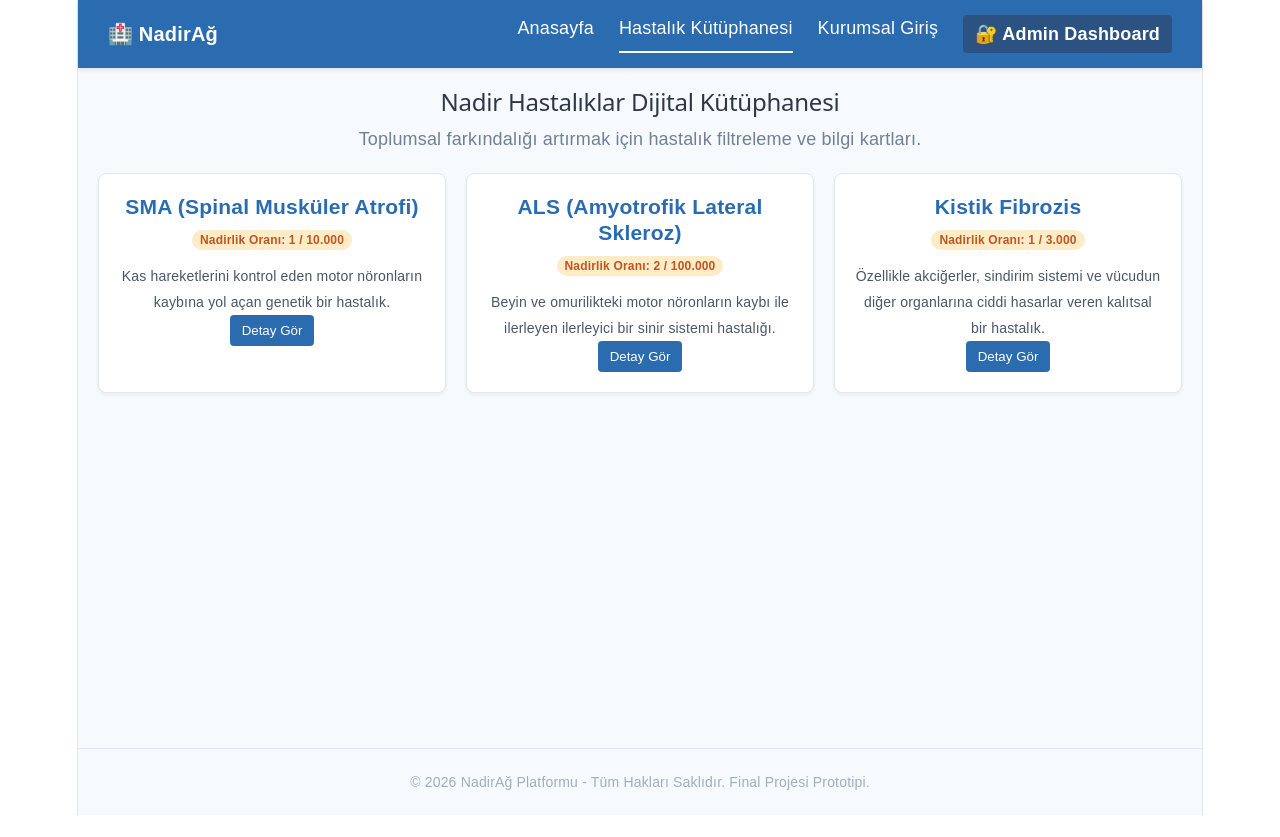
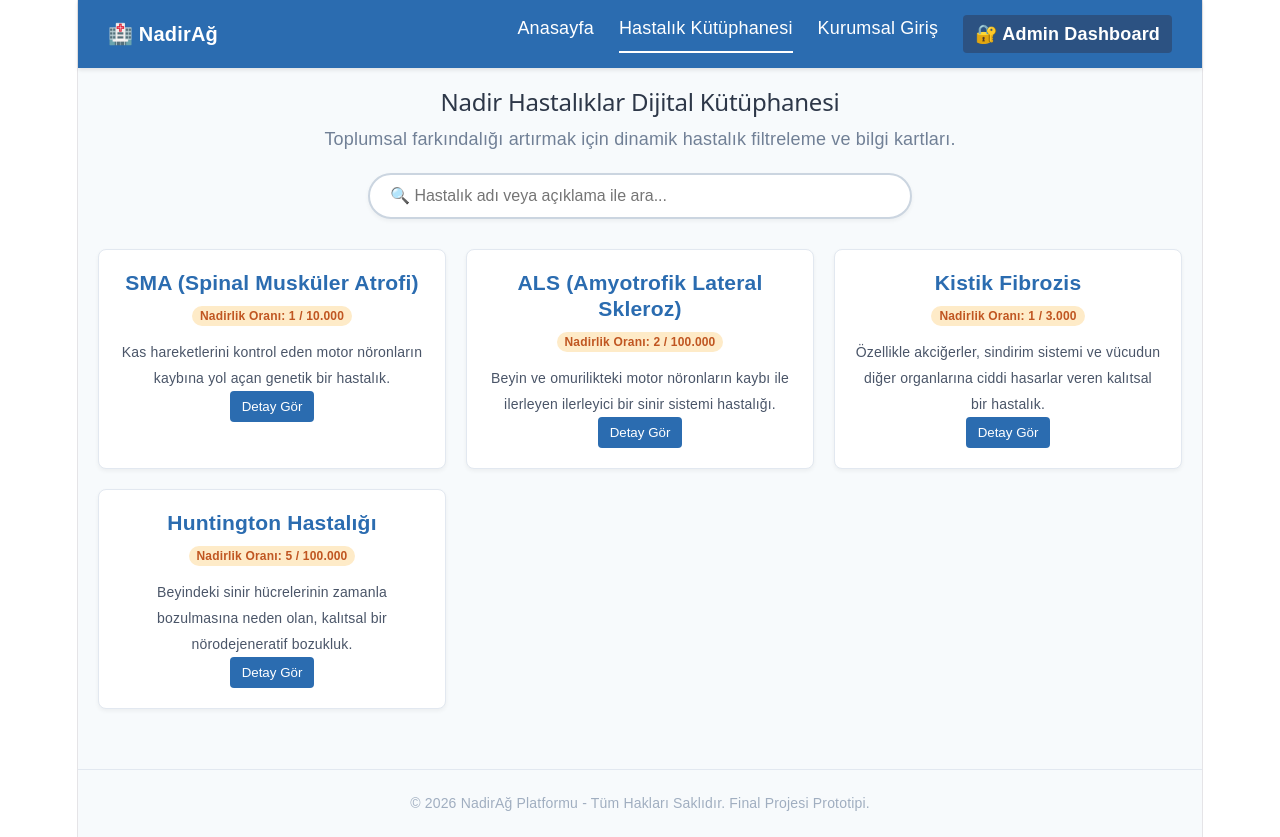
Before and after one commit to feyzaonder/nadir-ag-react, a React (Vite) app: page / in a window 1280 px wide. Both pictures are taken after a click on the item "Hastalık Kütüphanesi". Before the commit the page ends 815 px from the top, so only its background shows below. Built offline with nearby package versions, Linux system fonts and the light colour scheme.

Commit message:
Kütüphane sayfasına anlık çalışan arama motoru ve filtreleme özelliği eklendi

```diff
--- a/src/Kutuphane.jsx
+++ b/src/Kutuphane.jsx
@@ -1,31 +1,87 @@
-import React from 'react';
+import React, { useState } from 'react';
 import DiseaseCard from './components/DiseaseCard';
 
 const Kutuphane = () => {
+  // Kullanıcının arama çubuğuna yazdığı metni tutan state
+  const [searchTerm, setSearchTerm] = useState('');
+
+  // Sistemdeki mevcut hastalık verileri (Hoca görsün diye listeyi genişlettik)
+  const diseases = [
+    {
+      id: 1,
+      name: "SMA (Spinal Musküler Atrofi)",
+      rate: "1 / 10.000",
+      description: "Kas hareketlerini kontrol eden motor nöronların kaybına yol açan genetik bir hastalık."
+    },
+    {
+      id: 2,
+      name: "ALS (Amyotrofik Lateral Skleroz)",
+      rate: "2 / 100.000",
+      description: "Beyin ve omurilikteki motor nöronların kaybı ile ilerleyen ilerleyici bir sinir sistemi hastalığı."
+    },
+    {
+      id: 3,
+      name: "Kistik Fibrozis",
+      rate: "1 / 3.000",
+      description: "Özellikle akciğerler, sindirim sistemi ve vücudun diğer organlarına ciddi hasarlar veren kalıtsal bir hastalık."
+    },
+    {
+      id: 4,
+      name: "Huntington Hastalığı",
+      rate: "5 / 100.000",
+      description: "Beyindeki sinir hücrelerinin zamanla bozulmasına neden olan, kalıtsal bir nörodejeneratif bozukluk."
+    }
+  ];
+
+  // Kullanıcının yazdığı kelimeye göre listeyi anlık filtreleyen sihirli kısım:
+  const filteredDiseases = diseases.filter(disease =>
+    disease.name.toLowerCase().includes(searchTerm.toLowerCase()) ||
+    disease.description.toLowerCase().includes(searchTerm.toLowerCase())
+  );
+
   return (
     <div style={{ padding: '20px' }}>
       {/* Sayfa Başlığı */}
       <h2 style={{ color: '#2d3748', marginBottom: '10px' }}>Nadir Hastalıklar Dijital Kütüphanesi</h2>
-      <p style={{ color: '#718096', marginBottom: '20px' }}>Toplumsal farkındalığı artırmak için hastalık filtreleme ve bilgi kartları.</p>
+      <p style={{ color: '#718096', marginBottom: '20px' }}>Toplumsal farkındalığı artırmak için dinamik hastalık filtreleme ve bilgi kartları.</p>
 
-      {/* Kartların Yan Yana ve Düzenli Durması İçin Grid Yapısı */}
+      {/* 🔍 DİNAMİK ARAMA ÇUBUĞU */}
+      <div style={{ marginBottom: '30px' }}>
+        <input
+          type="text"
+          placeholder="🔍 Hastalık adı veya açıklama ile ara..."
+          value={searchTerm}
+          onChange={(e) => setSearchTerm(e.target.value)} // Her harf yazıldığında state güncellenir
+          style={{
+            width: '100%',
+            maxWidth: '500px',
+            padding: '12px 20px',
+            borderRadius: '25px',
+            border: '2px solid #cbd5e0',
+            fontSize: '16px',
+            outline: 'none',
+            boxShadow: '0 2px 4px rgba(0,0,0,0.05)',
+            transition: '0.3s'
+          }}
+        />
+      </div>
+
+      {/* KARTLARIN LİSTELENDİĞİ ALAN */}
       <div style={{ display: 'grid', gridTemplateColumns: 'repeat(auto-fill, minmax(300px, 1fr))', gap: '20px' }}>
-        {/* Yazdığımız DiseaseCard bileşenini şemadaki hastalıklara göre çağırıyoruz */}
-        <DiseaseCard
-          name="SMA (Spinal Musküler Atrofi)"
-          rate="1 / 10.000"
-          description="Kas hareketlerini kontrol eden motor nöronların kaybına yol açan genetik bir hastalık."
-        />
-        <DiseaseCard
-          name="ALS (Amyotrofik Lateral Skleroz)"
-          rate="2 / 100.000"
-          description="Beyin ve omurilikteki motor nöronların kaybı ile ilerleyen ilerleyici bir sinir sistemi hastalığı."
-        />
-        <DiseaseCard
-          name="Kistik Fibrozis"
-          rate="1 / 3.000"
-          description="Özellikle akciğerler, sindirim sistemi ve vücudun diğer organlarına ciddi hasarlar veren kalıtsal bir hastalık."
-        />
+        {filteredDiseases.length > 0 ? (
+          filteredDiseases.map(disease => (
+            <DiseaseCard
+              key={disease.id}
+              name={disease.name}
+              rate={disease.rate}
+              description={disease.description}
+            />
+          ))
+        ) : (
+          <p style={{ color: '#e53e3e', fontWeight: 'bold', gridColumn: '1/-1' }}>
+            ❌ Aradığınız kriterlere uygun bir hastalık kaydı bulunamadı.
+          </p>
+        )}
       </div>
     </div>
   );
```
